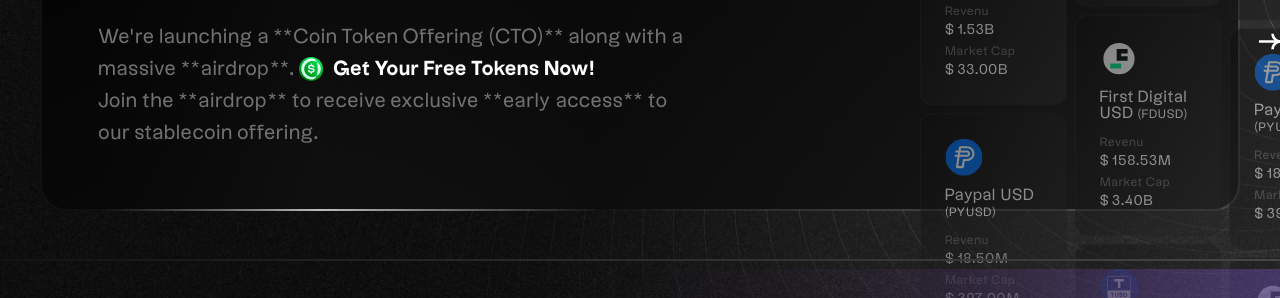
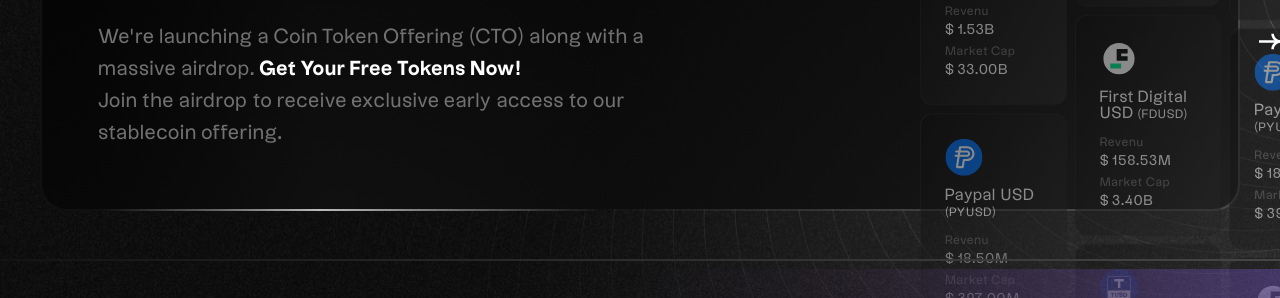
Before and after one commit to Zartix0/vb, a plain HTML site: page index.html in a window 1280 px wide. Shown: the part 359-657 px from the top of the page. Drawn offline with Linux system fonts and the light colour scheme.

Commit message:
Update index.html

```diff
--- a/index.html
+++ b/index.html
@@ -164,10 +164,10 @@ img { display: block; }
                 <span class="font-normal">Claim Your Share</span>
             </h1>
             <div class="mt-3 lg:mt-6 lg:max-w-[500px] xl:max-w-[600px] 2xl:max-w-[650px] lg:mb-auto text-sm lg:text-xl lg:leading-8">
-                We're launching a **Coin Token Offering (CTO)** along with a massive **airdrop**.
-                <img alt="USD0" loading="lazy" width="192" height="192" decoding="async" data-nimg="1" class="h-6 w-6 mr-1.5 -top-px relative inline" style="color: transparent;" src="images/USD0.844b0e6a.png">
+                We're launching a Coin Token Offering (CTO) along with a massive airdrop.
+
                 <span class="font-bold text-white">Get Your Free Tokens Now!</span>
-                <div class="inline md:block">Join the **airdrop** to receive exclusive **early access** to our stablecoin offering.</div>
+                <div class="inline md:block">Join the airdrop to receive exclusive early access to our stablecoin offering.</div>
             </div>
             <div class="flex gap-2 mt-3 lg:hidden">
                 <div class="flex items-center bg-[#1B1724] p-3 text-sm rounded-lg leading-[9px]">
```
